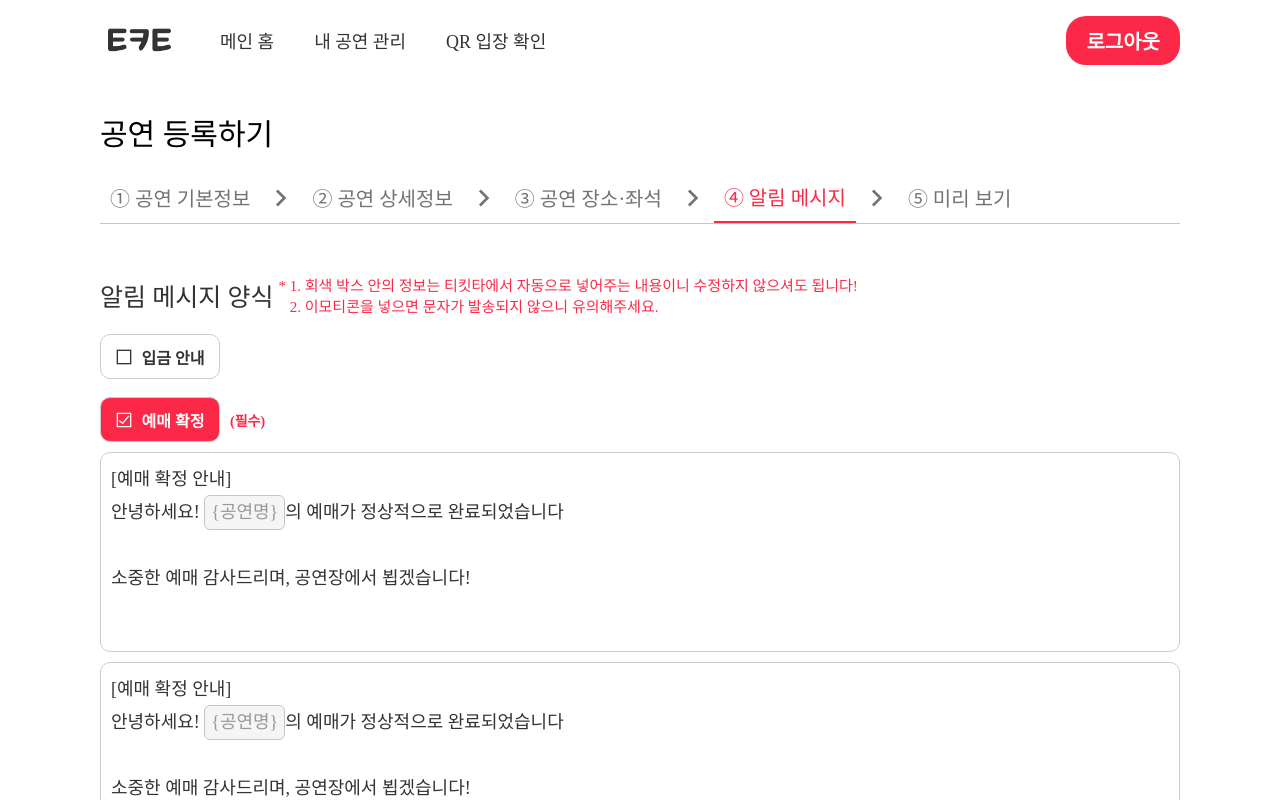
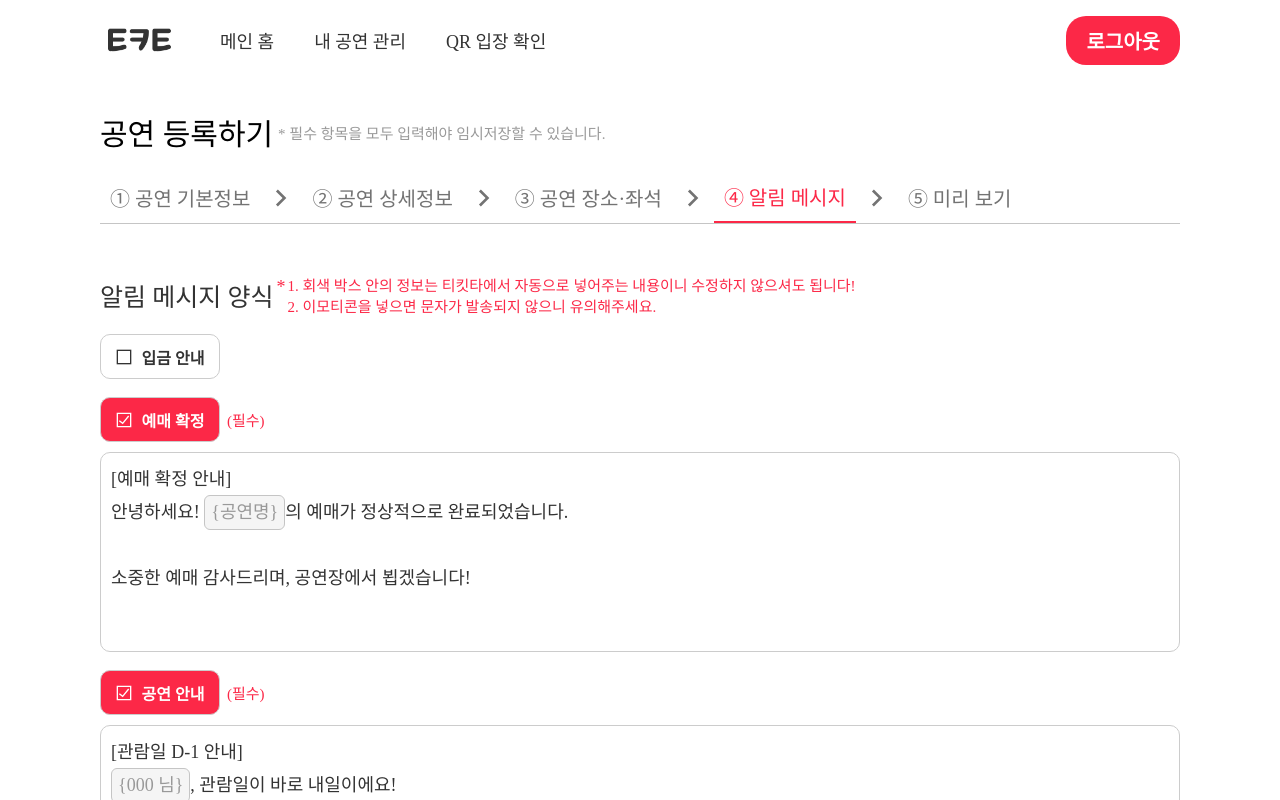
Before and after one commit to DEMODAY-J211/frontend, a React (Vite) app: page /register-show/1/step4 in a window 1280 px wide. Shown: the top 800 px of the page. Built offline with nearby package versions, Linux system fonts and the light colour scheme; a web font is replaced by a local one.

Commit message:
registershow4

```diff
--- a/src/pages/Manager/RegisterShow/RegisterShowNavbar.jsx
+++ b/src/pages/Manager/RegisterShow/RegisterShowNavbar.jsx
@@ -13,7 +13,9 @@ const RegisterShowNavbar = ({ currentStep, setCurrentStep }) => {
 
   return (
     <>
-      <Title>공연 등록하기</Title>
+      <Title>공연 등록하기
+        <p>* 필수 항목을 모두 입력해야 임시저장할 수 있습니다.</p>
+      </Title>
       <ProgressSteps>
         <StepItem active={currentStep === 1} onClick={() => handleStepClick(1)}>
           ① 공연 기본정보
@@ -52,6 +54,14 @@ const Title = styled.h1`
   font-size: 30px;
   color: #000000;
   margin: 0;
+  display: flex;
+  gap: 5px;
+  align-items: center;
+      p{
+    font-size: 15px;
+    font-weight: 500;
+    color: #999;
+  }
 `;
 
 const ProgressSteps = styled.div`
--- a/src/pages/Manager/RegisterShow/RegisterShowStep1.jsx
+++ b/src/pages/Manager/RegisterShow/RegisterShowStep1.jsx
@@ -639,14 +639,16 @@ const RegisterShowStep1 = ({ viewer = false }) => {
                         updateTicketOption(idx, "name", e.target.value)
                       }
                     />
-
-                    <Input
+                    {!viewer && (
+                      <Input
                       placeholder="티켓 옵션 설명"
                       value={opt.description}
                       onChange={(e) =>
                         updateTicketOption(idx, "description", e.target.value)
                       }
                     />
+                    )}
+
 
                     <PriceRow>
                       <span>판매가</span>
--- a/src/pages/Manager/RegisterShow/RegisterShowStep2.jsx
+++ b/src/pages/Manager/RegisterShow/RegisterShowStep2.jsx
@@ -228,8 +228,10 @@ const RegisterShowStep2 = ({ viewer = false }) => {
         <MainContent>
           {/* <RegisterShowNavbar currentStep={2} /> */}
 
-          <UpperContent>
-            <Name>공연 상세이미지</Name>
+
+            {!viewer && (
+              <UpperContent>
+              <Name>공연 상세이미지</Name>
             <UploadBoxWrapper>
               {Array.from({ length: uploadBoxCount }).map((_, idx) => (
                 <UploadBox
@@ -269,6 +271,8 @@ const RegisterShowStep2 = ({ viewer = false }) => {
               onChange={handleFileChange}
             />
           </UpperContent>
+            )}
+
 
           <DownContent>
             <Name>공연 상세 정보
@@ -367,7 +371,7 @@ const Name = styled.div`
   font-size: 25px;
   font-weight: 500;
   display: flex;
-  gap: 5px;
+  gap: 3px;
 
     p{
     font-size: 18px;
--- a/src/pages/Manager/RegisterShow/RegisterShowStep3.jsx
+++ b/src/pages/Manager/RegisterShow/RegisterShowStep3.jsx
@@ -98,10 +98,10 @@ const RegisterShowStep3 = ({ viewer = false }) => {
   }, [selectedMethod]);
 
   // 좌석 판매 방법 옵션
-  const salesMethods = ["스탠딩석", "주최 측 배정", "예매자 선택", "자동 배정"];
+  const salesMethods = ["스탠딩석", "내가 현장에서 배정", "예매자 선택", "자동 배정"];
   const salesMethodMap = {
     스탠딩석: "STANDING",
-    "주최 측 배정": "EVENTHOST",
+    "내가 현장에서 배정": "EVENTHOST",
     "예매자 선택": "SELECTBYUSER",
     "자동 배정": "SCHEDULING",
   };
@@ -368,7 +368,9 @@ const RegisterShowStep3 = ({ viewer = false }) => {
           <FormContent>
             {/* 공연 장소 섹션 */}
             <Section>
-              <SectionTitle>공연 장소</SectionTitle>
+              <SectionTitle>공연 장소
+                <p>*</p>
+              </SectionTitle>
               <ButtonGroup>
                 {venues.map((venue) => (
                   <SelectButton
@@ -389,7 +391,9 @@ const RegisterShowStep3 = ({ viewer = false }) => {
 
             {/* 좌석 판매 방법 섹션 */}
             <Section>
-              <SectionTitle>좌석 판매 방법</SectionTitle>
+              <SectionTitle>좌석 판매 방법
+                <p>*</p>
+              </SectionTitle>
               <ButtonGroup>
                 {salesMethods
                   .filter((method) => {
@@ -584,6 +588,13 @@ const SectionTitle = styled.h2`
   font-size: 25px;
   color: #000000;
   margin: 0;
+  display: flex;
+  gap: 3px;
+      p{
+    font-size: 18px;
+    font-weight: 300;
+    color: var(--color-primary);
+  }
 `;
 
 const ButtonGroup = styled.div`
--- a/src/pages/Manager/RegisterShow/RegisterShowStep4.jsx
+++ b/src/pages/Manager/RegisterShow/RegisterShowStep4.jsx
@@ -51,7 +51,7 @@ const RegisterShowStep4 = ({ viewer = false }) => {
 
     bookConfirm:
       "[예매 확정 안내]\n" +
-      "안녕하세요! {공연명}의 예매가 정상적으로 완료되었습니다\n\n" +
+      "안녕하세요! {공연명}의 예매가 정상적으로 완료되었습니다.\n\n" +
       "소중한 예매 감사드리며, 공연장에서 뵙겠습니다!",
 
     showGuide:
@@ -96,7 +96,7 @@ const RegisterShowStep4 = ({ viewer = false }) => {
   };
 
   const handleCheckboxToggle = (id) => {
-    if (id === "showGuide") return; // ❗ 공연 안내는 비활성화
+   if (id === "showGuide" || id === "bookConfirm") return; // ❗ 입금확정, 공연 안내는 비활성화
     // setPreviews((prev) => ({ ...prev, [id]: !prev[id] }));
     setPreviews((prev) => {
       const next = !prev[id];
@@ -109,47 +109,60 @@ const RegisterShowStep4 = ({ viewer = false }) => {
       return { ...prev, [id]: next };
     });
   };
+  const updatedMessages = { ...messages };
+
+// 체크된 항목만 textarea에서 읽어오면 됨
+Object.keys(previews).forEach((key) => {
+  if (previews[key]) {
+    const el = document.getElementById(`textarea-${key}`);
+    if (el) {
+      updatedMessages[key] = el.innerText.trim();
+    }
+  }
+});
+
   // 임시 저장 핸들러
   const handleTempSave = async () => {
   // 1) 기존 payload 불러오기
   const payload = JSON.parse(localStorage.getItem("createShowPayload")) || {};
-    const formData = previews;
 
-    localStorage.setItem("registerShowStep4", JSON.stringify(formData));
-    console.log("formdata", formData);
-    console.log("payload", payload);
+  // 🟢 2) 메시지 DOM에서 읽어서 messages 최신화
+  const updatedMessages = { ...messages };
 
-    const showGuideTextarea = document.getElementById("textarea-showGuide");
-    if (!showGuideTextarea) return;
-    console.log("form", formData);
-
-    const userEditedMessage = showGuideTextarea.innerText.trim();
-
-    if (!userEditedMessage) {
-      addToast("필수 항목을 입력해주세요: 공연 안내", "error");
-      return;
+  Object.keys(previews).forEach((key) => {
+    if (previews[key]) {
+      const el = document.getElementById(`textarea-${key}`);
+      if (el) {
+        updatedMessages[key] = el.innerText.trim();
       }
-
-    // true인 항목 필터링
-    const trueKeys = Object.keys(previews).filter((key) => previews[key]);
-
-    const sendMessage = {};
-    trueKeys.forEach((key) => {
-      sendMessage[key] = convertMessageForBackend(messages[key]);
+    }
   });
 
-    console.log("turkey", trueKeys);
+  // 3) 로컬스토리지 저장
+  localStorage.setItem(
+    "registerShowStep4",
+    JSON.stringify({
+      previews,
+      messages: updatedMessages,
+    })
+  );
+
+  // 🔵 4) 백엔드 전송용 메시지 만들기
+  const trueKeys = Object.keys(previews).filter((key) => previews[key]);
+  const sendMessage = {};
+
+  trueKeys.forEach((key) => {
+    sendMessage[key] = convertMessageForBackend(updatedMessages[key]);
+  });
 
   const updatedPayload = {
     ...payload,
-      showMessage: sendMessage, // true인 메시지만 포함
+    showMessage: sendMessage,
   };
-
-    console.log("updatedapyalad", updatedPayload);
 
   localStorage.setItem("createShowPayload", JSON.stringify(updatedPayload));
 
-    // navigate("/register-show/step5");
+  // 🔴 5) API 호출
   try {
     const response = await fetch(
       `${import.meta.env.VITE_API_URL}/manager/shows/${showId}/draft`,
@@ -168,7 +181,7 @@ const RegisterShowStep4 = ({ viewer = false }) => {
       addToast(result.message || "임시저장 실패", "error");
       return;
     }
-      console.log(result);
+
     addToast("임시 저장되었습니다!", "success");
   } catch (error) {
     console.error("임시저장 오류:", error);
@@ -201,10 +214,15 @@ const RegisterShowStep4 = ({ viewer = false }) => {
   // 기존 임시 저장 데이터 불러오기
 useEffect(() => {
   const saved = JSON.parse(localStorage.getItem("registerShowStep4"));
-    if (saved?.previews) {
-      setPreviews(saved.previews);
+  if (saved) {
+    // 체크 상태 반영
+    if (saved.previews) setPreviews(saved.previews);
+
+    // 메시지 내용 반영
+    if (saved.messages) setMessages(saved.messages);
   }
 }, []);
+
 
   return (
     <>
@@ -214,11 +232,13 @@ const RegisterShowStep4 = ({ viewer = false }) => {
         <MainContent>
           {/* <RegisterShowNavbar currentStep={4} /> */}
           <Flex>
-            <Name>알림 메시지 양식</Name>
+            <Name>알림 메시지 양식
+              <p>*</p>
+            </Name>
             <Desc>
-              * 1. 회색 박스 안의 정보는 티킷타에서 자동으로 넣어주는 내용이니
+              1. 회색 박스 안의 정보는 티킷타에서 자동으로 넣어주는 내용이니
               수정하지 않으셔도 됩니다! <br />
-              &nbsp;&nbsp;&nbsp;2. 이모티콘을 넣으면 문자가 발송되지 않으니
+              2. 이모티콘을 넣으면 문자가 발송되지 않으니
               유의해주세요.
             </Desc>
           </Flex>
@@ -244,27 +264,13 @@ const RegisterShowStep4 = ({ viewer = false }) => {
                   id={`textarea-${item.id}`}
                   contentEditable
                   suppressContentEditableWarning={true}
-                  onInput={(e) => {
-                    setMessages((prev) => ({
-                      ...prev,
-                      [item.id]: e.target.innerText.trim(),
-                    }));
-                  }}
                   dangerouslySetInnerHTML={{
                     __html: renderWithMacroBox(messages[item.id]),
                   }}
                 />
               )}
 
-              {previews[item.id] && (
-                <MessageTextarea
-                  id={`textarea-${item.id}`}
-                  contentEditable
-                  dangerouslySetInnerHTML={{
-                    __html: renderWithMacroBox(defaultMessages[item.id]),
-                  }}
-                />
-              )}
+
             </CheckboxContainer>
           ))}
         </MainContent>
@@ -344,7 +350,13 @@ const Name = styled.div`
   font-size: 25px;
   font-weight: 500;
   display: flex;
-  gap: 20px;
+  gap: 3px;
+
+      p{
+    font-size: 18px;
+    font-weight: 300;
+    color: var(--color-primary);
+  }
 `;
 
 const Desc = styled.div`
@@ -394,13 +406,13 @@ const MessageTextarea = styled.div`
 
 const RequiredText = styled.span`
   color: #fc2847;
-  font-size: 14px;
+  font-size: 15px;
   margin-left: 5px;
-  font-weight: 700;
+  font-weight: 500;
 `;
 
 const Flex = styled.div`
   display: flex;
   align-items: center;
-  gap: 5px;
+  gap: 2px;
 `;
```
Lines whose indentation alone changed are shown as unchanged.
